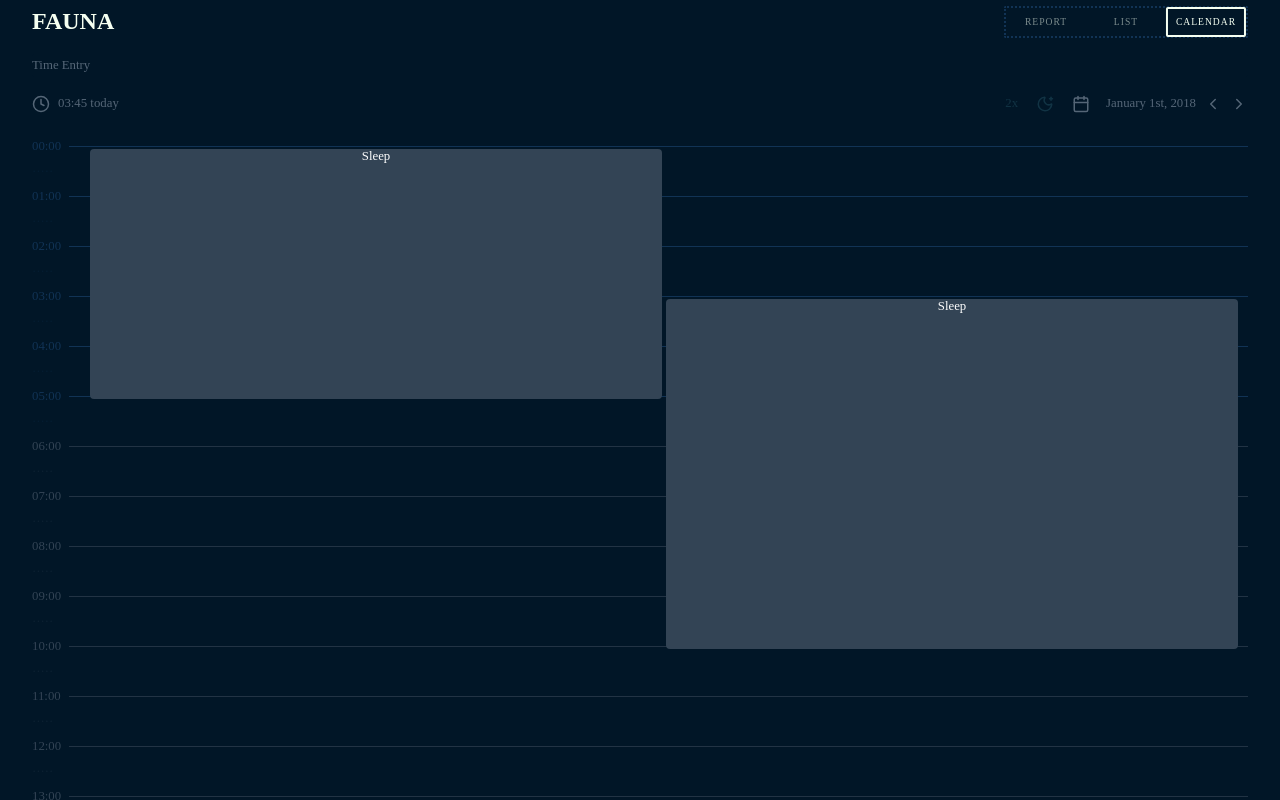
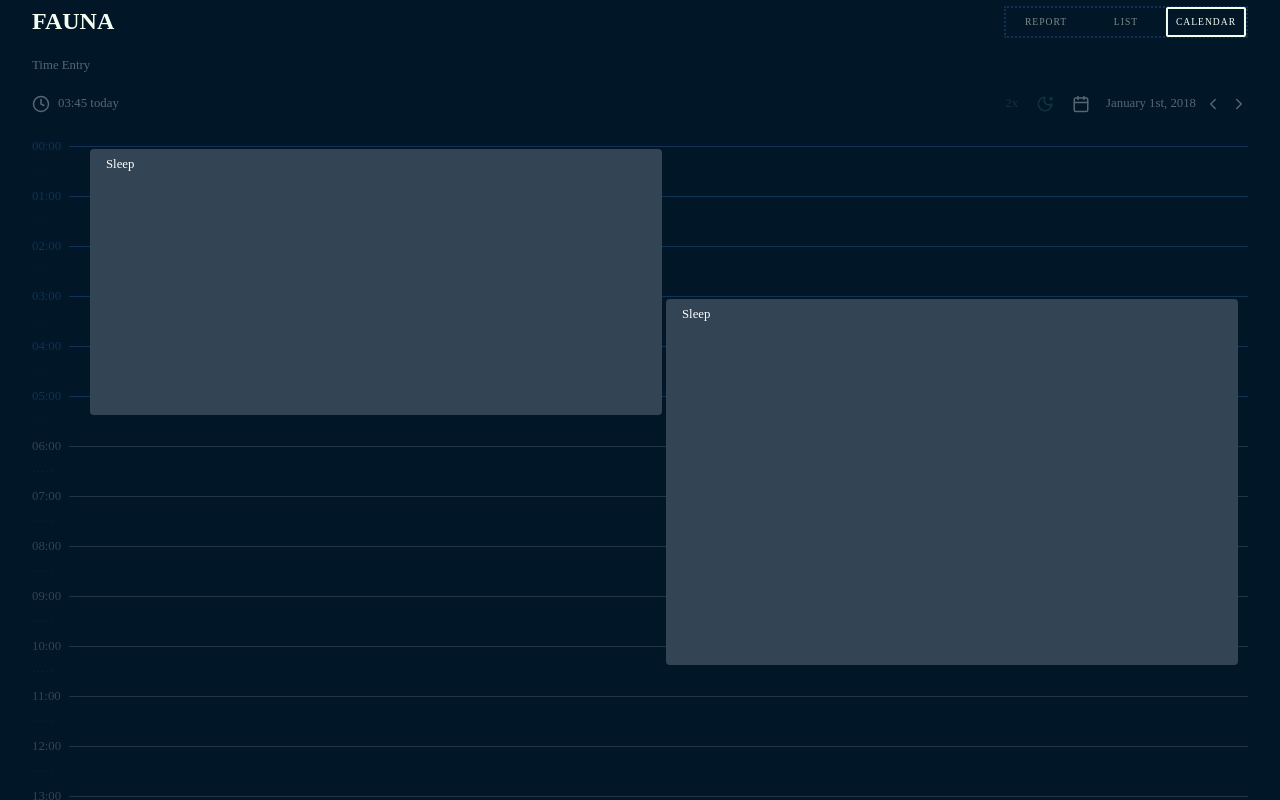
Before and after one commit to ivynya/juniper, a SvelteKit app: page / in a window 1280 px wide. Both pictures are taken after a click on the button "CALENDAR". Shown: the top 800 px of the page. Built offline with nearby package versions, Linux system fonts and the light colour scheme; a web font is replaced by a local one.

Commit message:
calendar event drawing

```diff
--- /dev/null
+++ b/src/lib/app.ts
@@ -0,0 +1,4 @@
+import { writable } from 'svelte/store';
+import type { Entry } from './schema';
+
+export const entries = writable<Entry>();
--- a/src/routes/Calendar.svelte
+++ b/src/routes/Calendar.svelte
@@ -22,7 +22,6 @@
 			tags: ['']
 		}
 	];
-	$: cols = Math.max(...entries.map((e) => e.__column__)) + 1;
 
 	let resolution = 2;
 	let wakingHoursOnly = false;
@@ -75,7 +74,6 @@
 			bind:timeP
 			bind:resolution
 			bind:entries
-			bind:cols
 			i={adjustHour(i)}
 		/>
 	{/each}
@@ -111,7 +109,7 @@
 		padding-bottom: 0.5rem;
 		position: sticky;
 		top: 0;
-		z-index: 1;
+		z-index: 5;
 
 		.spacer {
 			flex: 1;
--- /dev/null
+++ b/src/routes/CalendarEntry.svelte
@@ -0,0 +1,34 @@
+<script lang="ts">
+	import type { Entry } from '$lib/schema';
+
+	export let editing: boolean;
+	export let entry: Entry;
+	export let height: number;
+
+	$: _grid = `grid-column: ${entry.__column__ + 1}; grid-row: 1 / 1;`;
+	$: _height = `height: ${height}px`;
+</script>
+
+<div class="entry" style="{_grid}; {_height}" class:editing>
+	<span>{entry.name}</span>
+</div>
+
+<style lang="scss">
+	.entry {
+		background-color: #345;
+		border-radius: 0.25rem;
+		color: #fff;
+		display: flex;
+		flex-direction: column;
+		align-items: flex-start;
+		font-size: 0.8rem;
+		text-align: center;
+		padding: 0.5rem 1rem;
+		position: relative;
+		z-index: 1;
+
+		&.editing {
+			pointer-events: none;
+		}
+	}
+</style>
--- a/src/routes/CalendarHour.svelte
+++ b/src/routes/CalendarHour.svelte
@@ -1,5 +1,6 @@
 <script lang="ts">
 	import type { Entry } from '$lib/schema';
+	import CalendarEntry from './CalendarEntry.svelte';
 
 	export let isDragging: boolean;
 	export let timeA: number;
@@ -9,11 +10,42 @@
 	export let resolution: number;
 
 	export let entries: Entry[];
-	export let cols: number;
 
 	$: height = 35 - resolution * 5;
 	$: naptime = i / resolution < 6 || i / resolution == 23;
 	$: highlighted = isDragging && i >= timeA && i <= timeB;
+
+	$: renderedEntries = [
+		...entries.map((e, i) => {
+			return {
+				...e,
+				__column__: computeColumn(entries.slice(0, i), e.start, e.end)
+			};
+		}),
+		{
+			__column__: computeColumn(entries, timeA / resolution, timeB / resolution),
+			name: 'New entry',
+			client: '',
+			start: timeA / resolution,
+			end: timeB / resolution,
+			duration: Math.abs(timeB - timeA) / resolution,
+			tags: []
+		}
+	];
+	$: cols = Math.max(...renderedEntries.map((e) => e.__column__)) + 1;
+
+	function computeColumn(entries: Entry[], start: number, end: number): number {
+		const conflicting = entries
+			.filter((e) => {
+				return (
+					(e.start <= end && e.start >= start) ||
+					(e.end <= end && e.end > start) ||
+					(e.start <= start && e.end >= end)
+				);
+			})
+			.map((e) => e.__column__);
+		return [0, 1, 2, 3, 4, 5, 6].filter((i) => !conflicting.includes(i)).at(0) || 0;
+	}
 
 	function mouseDown(h: number) {
 		isDragging = true;
@@ -57,13 +89,12 @@
 		{/if}
 	</span>
 	<div class="entries" style="grid-template-columns: repeat({cols}, 1fr);">
-		{#each entries.filter((e) => e.start * resolution === i) as e}
-			<div
-				class="entry"
-				style="grid-column: {e.__column__ + 1}; height: {height * e.duration * resolution}px;"
-			>
-				<span>{e.name}</span>
-			</div>
+		{#each renderedEntries.filter((e) => e.start * resolution === i) as e}
+			<CalendarEntry
+				bind:entry={e}
+				height={height * e.duration * resolution}
+				editing={isDragging}
+			/>
 		{/each}
 	</div>
 </button>
@@ -120,17 +151,6 @@
 			top: 10px;
 			left: 58px;
 			right: 10px;
-
-			.entry {
-				background-color: #345;
-				border-radius: 0.25rem;
-				color: #fff;
-				font-size: 0.8rem;
-				text-align: center;
-				position: relative;
-
-				z-index: 1;
-			}
 		}
 	}
 </style>
```
